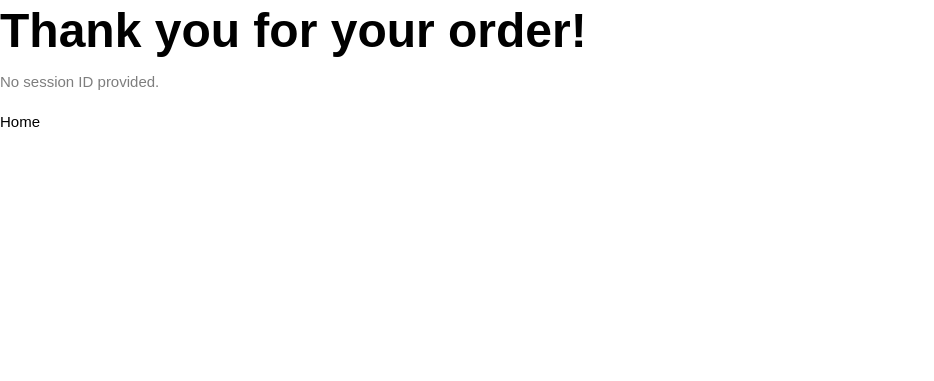
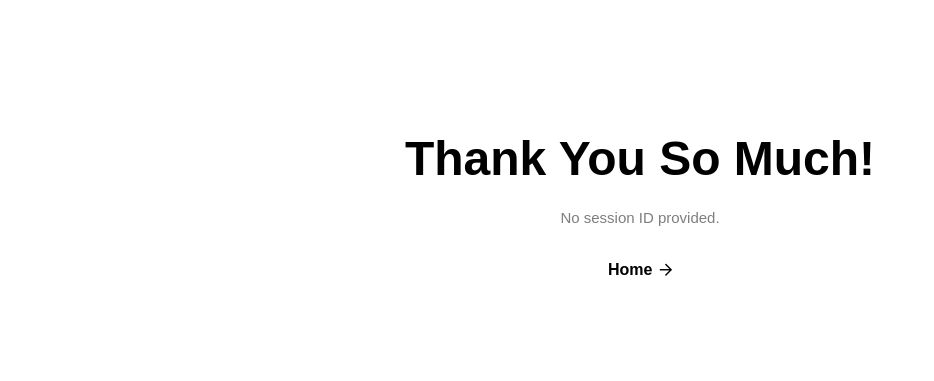
Before and after one commit to DelroyBrown/KaSheaCosmetics, a Django app: page /checkout-success/ in a window 1280 px wide. Shown: the top 381 px of the page, without its empty margins (0-934 px from the left). Run offline with Django 5.2, Linux system fonts and the light colour scheme; some libraries are stand-ins or nearby versions.

Commit message:
Refactor checkout success template: update layout, content and styling

```diff
--- a/templates/checkout/checkout_success.html
+++ b/templates/checkout/checkout_success.html
@@ -2,12 +2,17 @@
 {% load static %}
 
 {% block content %}
-  <h1>Thank you for your order!</h1>
 
+<section class="pt-14 pb-md-12 pb-8 pb-lg-17 pt-lg-21">
+  <div class="container container-xxl">
+    <div class="text-center" data-animate="fadeInUp">
+      <h1 class="mb-6">Thank You So Much!</h1>
       {% if error %}
       <p>{{ error }}</p>
       {% else %}
-    <h2>Order Receipt</h2>
+      <p class="fs-18px w-lg-60 w-xl-40 mx-md-16 mx-lg-auto mb-13">
+        Thanks for your order {{ order.customer_name }}. Please give 3-5 days whilst we prepare your order.
+      </p>
       <p><strong>Order ID:</strong> {{ order.id }}</p>
       <p><strong>Customer:</strong> {{ order.customer_name }}</p>
       <p><strong>Email:</strong> {{ order.email }}</p>
@@ -17,14 +22,20 @@
         {{ order.shipping_city }}, {{ order.shipping_postcode }}<br>
         {{ order.shipping_country }}
       </p>
-    <h3>Items:</h3>
-    <ul>
+
       {% for item in order_items %}
-        <li>
+      <p>
         {{ item.product.name }}{% if item.size %} (Size: {{ item.size.size_name }}){% endif %} x {{ item.quantity }}
-        </li>
+      </p>
       {% endfor %}
-    </ul>
       {% endif %}
-  <a href="/">Home</a>
+
+      <a href="/" title="Shop now" class="btn btn-link fw-semibold text-body-emphasis">
+        Home
+        <i class="far fa-arrow-right fs-14px ps-2 ms-1"></i>
+      </a>
+    </div>
+
+  </div>
+</section>
 {% endblock %}
```
Lines whose indentation alone changed are shown as unchanged.
